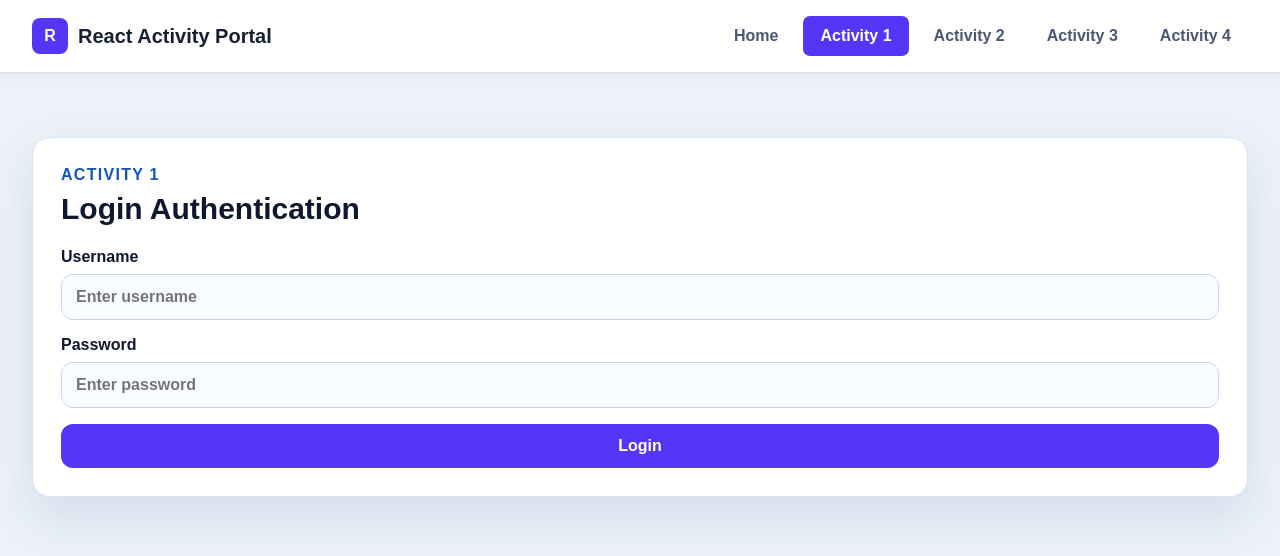
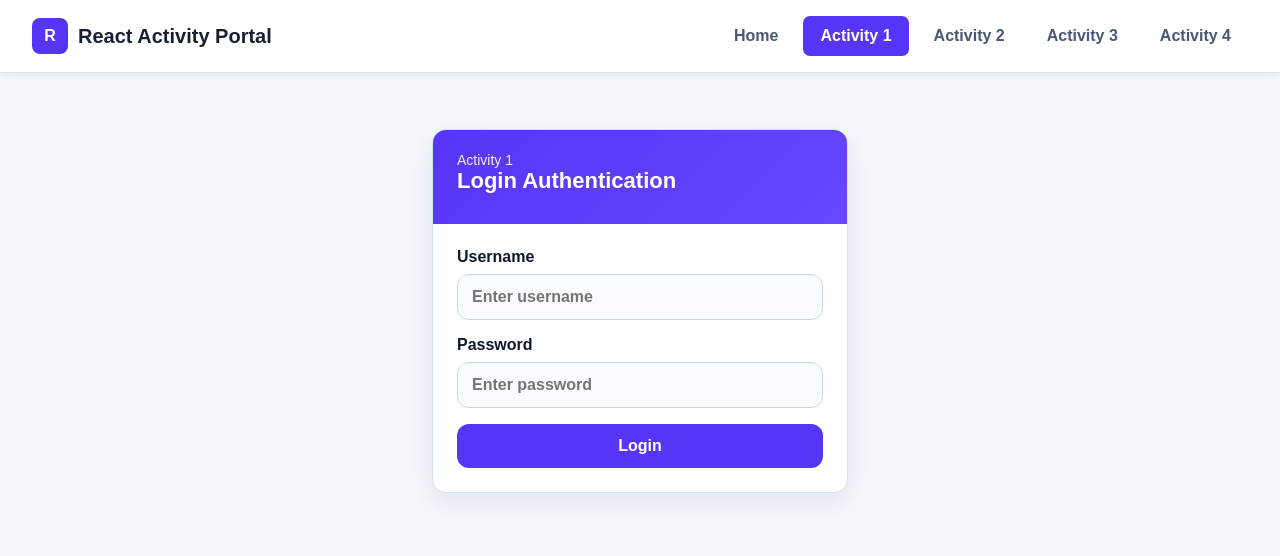
Before and after one commit to pogiko1345/Group-Activity, a React (Vite) app: page / in a window 1280 px wide. Both pictures are taken after a click on the button "Activity 1". Shown: the top 556 px of the page. Built offline with nearby package versions, Linux system fonts and the light colour scheme.

Commit message:
Apply minimal activity page design

```diff
--- a/src/pages/ElectricityBill.jsx
+++ b/src/pages/ElectricityBill.jsx
@@ -25,10 +25,14 @@ function ElectricityBill() {
   }
 
   return (
-    <section className="card">
-      <p className="eyebrow">Activity 4</p>
+    <section className="activity-page">
+      <div className="mini-card">
+        <div className="mini-card-header">
+          <p>Activity 4</p>
           <h2>Electricity Bill Calculator</h2>
+        </div>
 
+        <div className="mini-card-body">
           <form onSubmit={handleCalculate} className="form-grid">
             <label>
               Customer Name
@@ -55,6 +59,8 @@ function ElectricityBill() {
               <p>Usage Status: {bill.status}</p>
             </div>
           )}
+        </div>
+      </div>
     </section>
   );
 }
--- a/src/pages/GradeEvaluation.jsx
+++ b/src/pages/GradeEvaluation.jsx
@@ -70,14 +70,14 @@ function GradeEvaluation() {
   }
 
   return (
-    <section className="grade-page">
-      <div className="grade-portal-card">
-        <div className="grade-card-header">
+    <section className="activity-page">
+      <div className="mini-card">
+        <div className="mini-card-header">
+          <p>Activity 2</p>
           <h2>Student Grade Evaluation</h2>
-          <p>Activity 2</p>
         </div>
 
-        <div className="grade-card-body">
+        <div className="mini-card-body">
           <form onSubmit={handleEvaluate} className="form-grid">
             <label>
               Student Name
--- a/src/pages/Login.jsx
+++ b/src/pages/Login.jsx
@@ -21,10 +21,14 @@ function Login() {
   }
 
   return (
-    <section className="card">
-      <p className="eyebrow">Activity 1</p>
+    <section className="activity-page">
+      <div className="mini-card">
+        <div className="mini-card-header">
+          <p>Activity 1</p>
           <h2>Login Authentication</h2>
+        </div>
 
+        <div className="mini-card-body">
           {!isLoggedIn ? (
             <form onSubmit={handleLogin} className="form-grid">
               <label>
@@ -47,6 +51,8 @@ function Login() {
           )}
 
           {message && <p className="feedback">{message}</p>}
+        </div>
+      </div>
     </section>
   );
 }
--- a/src/pages/PasswordChecker.jsx
+++ b/src/pages/PasswordChecker.jsx
@@ -20,10 +20,14 @@ function PasswordChecker() {
   }
 
   return (
-    <section className="card">
-      <p className="eyebrow">Activity 3</p>
+    <section className="activity-page">
+      <div className="mini-card">
+        <div className="mini-card-header">
+          <p>Activity 3</p>
           <h2>Password Strength Checker</h2>
+        </div>
 
+        <div className="mini-card-body">
           <form onSubmit={handleCheck} className="form-grid">
             <label>
               Password
@@ -45,6 +49,8 @@ function PasswordChecker() {
               </div>
             </div>
           )}
+          </div>
+      </div>
     </section>
   );
 }
--- a/src/styles.css
+++ b/src/styles.css
@@ -6,7 +6,7 @@ body {
   margin: 0;
   font-family: Arial, sans-serif;
   color: #10182f;
-  background: #edf2f9;
+  background: #f3f6fb;
 }
 
 button,
@@ -30,7 +30,7 @@ input {
   background: #ffffff;
   color: #172033;
   border-bottom: 1px solid #d9e1ed;
-  box-shadow: 0 2px 10px rgba(40, 55, 90, 0.08);
+  box-shadow: 0 1px 8px rgba(40, 55, 90, 0.06);
 }
 
 .navbar h1 {
@@ -69,6 +69,7 @@ input {
   color: #4a5874;
   background: transparent;
   cursor: pointer;
+  transition: 160ms ease;
 }
 
 .navbar button.active,
@@ -80,7 +81,7 @@ input {
 .page-shell {
   width: min(1216px, calc(100% - 40px));
   margin: 0 auto;
-  padding: 64px 0 80px;
+  padding: 56px 0 76px;
 }
 
 .card {
@@ -114,7 +115,6 @@ h2 {
 .form-grid {
   display: grid;
   gap: 16px;
-  margin-top: 22px;
 }
 
 label {
@@ -130,6 +130,13 @@ input {
   padding: 13px 14px;
   color: #172033;
   background: #f8fbff;
+  outline: none;
+  transition: border-color 160ms ease, box-shadow 160ms ease;
+}
+
+input:focus {
+  border-color: #5635f6;
+  box-shadow: 0 0 0 3px rgba(86, 53, 246, 0.12);
 }
 
 button {
@@ -140,11 +147,21 @@ button {
   color: white;
   background: #5635f6;
   cursor: pointer;
+  transition: transform 160ms ease, box-shadow 160ms ease, background 160ms ease;
+}
+
+button:hover {
+  transform: translateY(-1px);
+  box-shadow: 0 8px 18px rgba(86, 53, 246, 0.18);
 }
 
 button.secondary {
-  color: #5635f6;
-  background: #eeebff;
+  color: #172033;
+  background: #eef2f7;
+}
+
+button.secondary:hover {
+  box-shadow: 0 8px 18px rgba(30, 41, 59, 0.08);
 }
 
 .home-page {
@@ -227,10 +244,10 @@ button.secondary {
 .feedback,
 .result-panel {
   margin-top: 18px;
-  border-radius: 14px;
+  border-radius: 12px;
   padding: 16px;
-  background: #eef5ff;
-  border: 1px solid #c8d7ee;
+  background: #f8fbff;
+  border: 1px solid #d8e4f7;
 }
 
 .result-panel p {
@@ -248,52 +265,55 @@ button.secondary {
   display: block;
   height: 100%;
   border-radius: inherit;
-  background: #1454b8;
+  background: #5635f6;
 }
 
-.grade-page {
+.activity-page {
   display: flex;
   justify-content: center;
 }
 
-.grade-portal-card {
+.mini-card {
   width: min(100%, 416px);
   overflow: hidden;
   border-radius: 14px;
   background: white;
-  box-shadow: 0 2px 8px rgba(35, 47, 74, 0.14);
+  border: 1px solid #d9e1ed;
+  box-shadow: 0 10px 24px rgba(35, 47, 74, 0.08);
 }
 
-.grade-card-header {
-  padding: 24px;
+.mini-card-header {
+  padding: 22px 24px;
   color: white;
-  background: #5635f6;
+  background: linear-gradient(135deg, #5635f6, #6847ff);
 }
 
-.grade-card-header h2 {
+.mini-card-header h2 {
   margin: 0 0 8px;
   font-size: 22px;
 }
 
-.grade-card-header p {
+.mini-card-header p {
   margin: 0;
+  font-size: 14px;
+  opacity: 0.9;
 }
 
-.grade-card-body {
+.mini-card-body {
   padding: 24px;
 }
 
-.grade-card-body .form-grid {
+.mini-card-body .form-grid {
   margin-top: 0;
 }
 
-.grade-card-body .button-row {
+.mini-card-body .button-row {
   display: grid;
   grid-template-columns: 1fr 1fr;
   gap: 12px;
 }
 
-.grade-card-body button {
+.mini-card-body button {
   width: 100%;
 }
 
```
Lines whose indentation alone changed are shown as unchanged.
